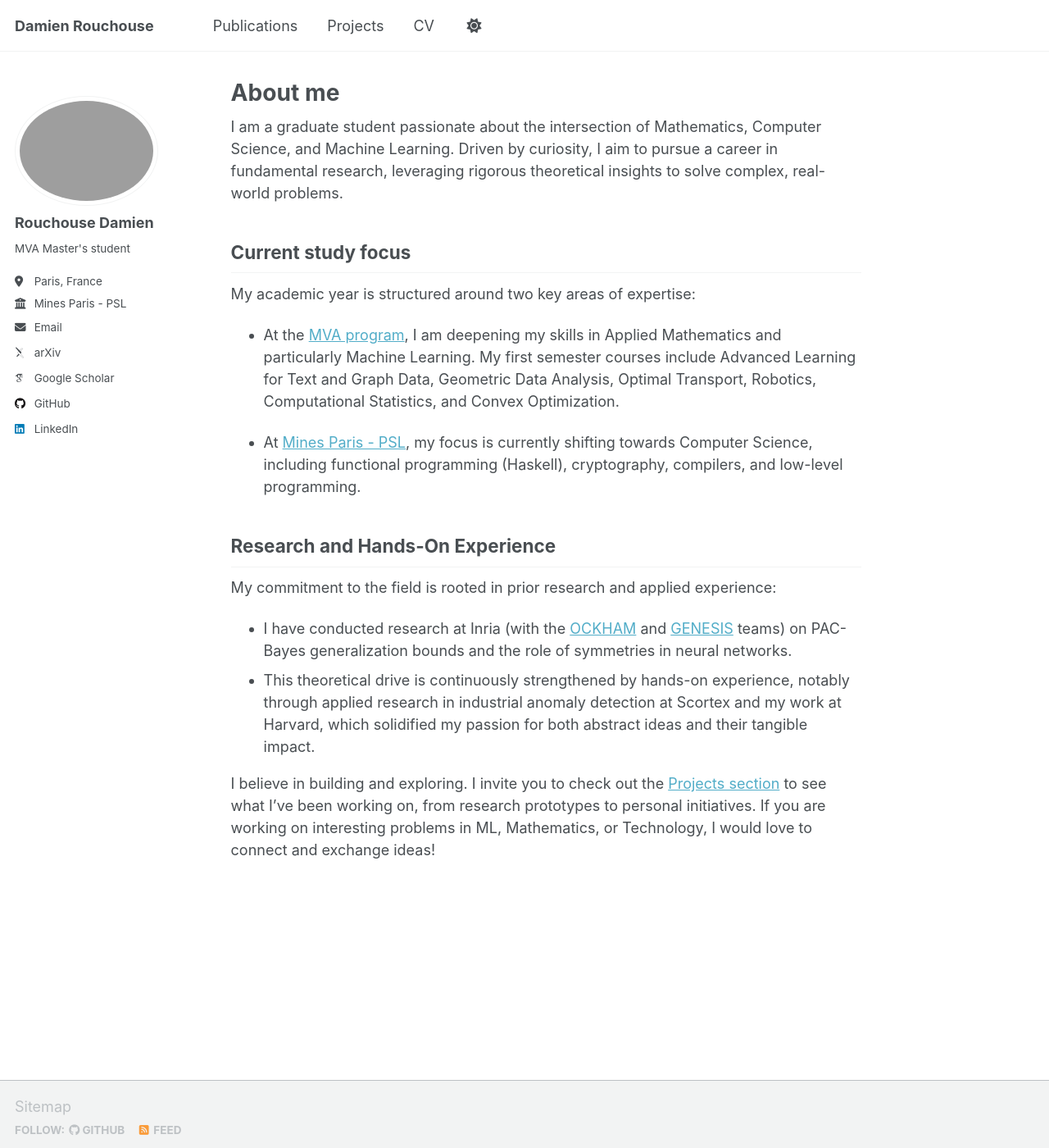
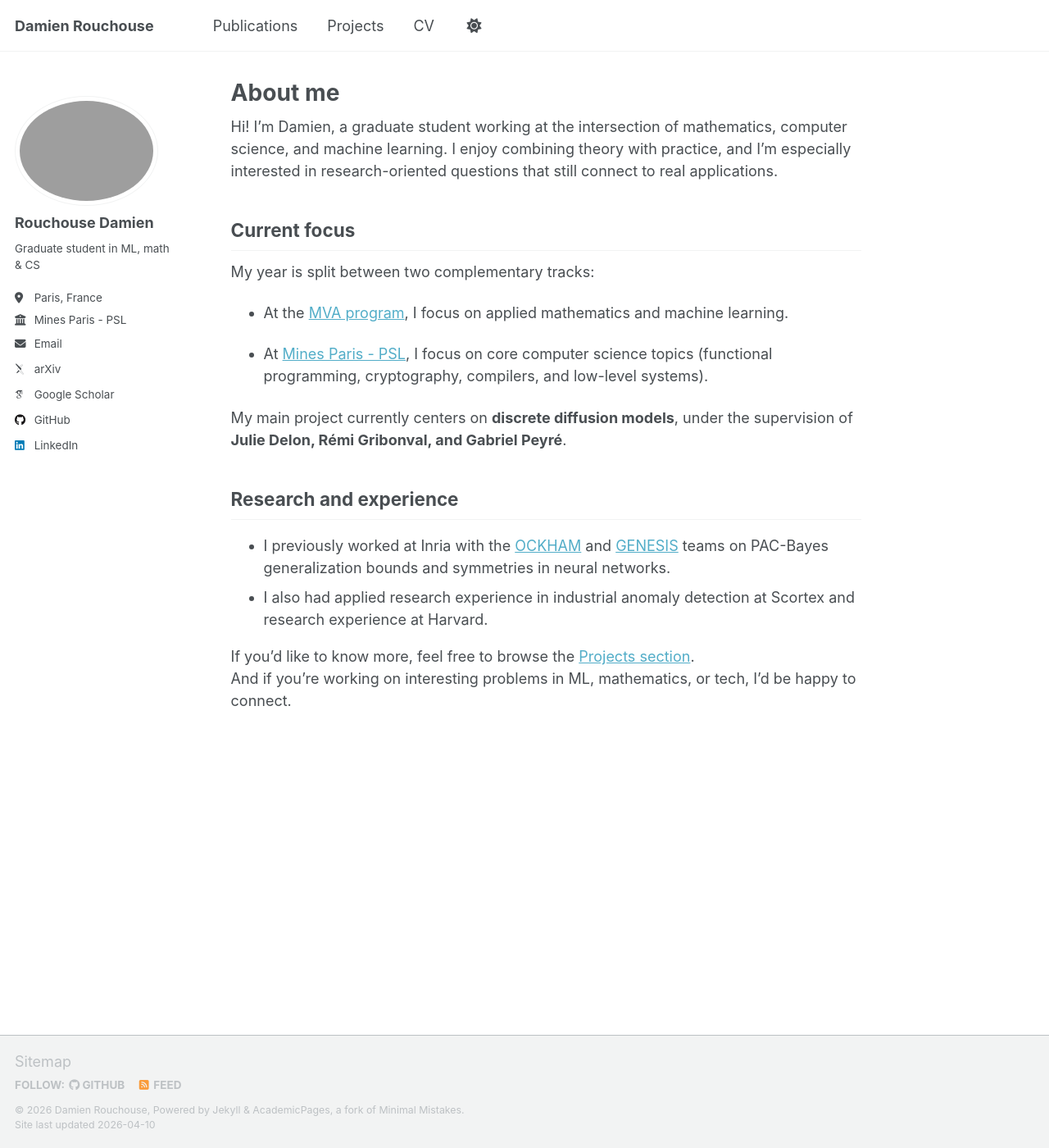
Before and after one commit to Damidoum/Damidoum.github.io, a Jekyll site: the page built from _pages/about.md, in a window 1280 px wide and 1400 px high. Shown: the whole window at 82% size. Built offline with Jekyll 4.4.1, drawn with Linux system fonts in a browser that asks for light colours; some web fonts are replaced; a script that is not in the unit is left out.

Commit message:
Refine homepage tone and update current research focus

```diff
--- a/_config.yml
+++ b/_config.yml
@@ -26,7 +26,7 @@ author:
   avatar: "profile.png"
   name: "Rouchouse Damien"
   pronouns: # example: "she/her"
-  bio: "MVA Master's student"
+  bio: "Graduate student in ML, math & CS"
   location: "Paris, France"
   employer: "Mines Paris - PSL"
   uri: # URL
--- a/_pages/about.md
+++ b/_pages/about.md
@@ -7,24 +7,23 @@ redirect_from:
   - /about.html
 ---
 
-I am a graduate student passionate about the intersection of Mathematics, Computer Science, and Machine Learning. Driven by curiosity, I aim to pursue a career in fundamental
-research, leveraging rigorous theoretical insights to solve complex, real-world problems.
+Hi! I'm Damien, a graduate student working at the intersection of mathematics, computer science, and machine learning.
+I enjoy combining theory with practice, and I'm especially interested in research-oriented questions that still connect to real applications.
 
-## Current study focus
+## Current focus
 
-My academic year is structured around two key areas of expertise:
+My year is split between two complementary tracks:
 
-- At the [MVA program](https://www.master-mva.com), I am deepening my skills in Applied Mathematics and particularly Machine Learning. My first semester courses include
-  Advanced Learning for Text and Graph Data, Geometric Data Analysis, Optimal Transport, Robotics, Computational Statistics, and Convex Optimization.
+- At the [MVA program](https://www.master-mva.com), I focus on applied mathematics and machine learning.
 
-- At [Mines Paris - PSL](https://www.minesparis.psl.eu), my focus is currently shifting towards Computer Science, including functional
-programming (Haskell), cryptography, compilers, and low-level programming.
+- At [Mines Paris - PSL](https://www.minesparis.psl.eu), I focus on core computer science topics (functional programming, cryptography, compilers, and low-level systems).
 
-## Research and Hands-On Experience
+My main project currently centers on **discrete diffusion models**, under the supervision of **Julie Delon, Rémi Gribonval, and Gabriel Peyré**.
 
-My commitment to the field is rooted in prior research and applied experience:
+## Research and experience
 
-- I have conducted research at Inria (with the [OCKHAM](https://team.inria.fr/ockham/fr/) and [GENESIS](https://bguedj.github.io) teams) on PAC-Bayes generalization bounds and the role of symmetries in neural networks.
-- This theoretical drive is continuously strengthened by hands-on experience, notably through applied research in industrial anomaly detection at Scortex and my work at Harvard, which solidified my passion for both abstract ideas and their tangible impact.
+- I previously worked at Inria with the [OCKHAM](https://team.inria.fr/ockham/fr/) and [GENESIS](https://bguedj.github.io) teams on PAC-Bayes generalization bounds and symmetries in neural networks.
+- I also had applied research experience in industrial anomaly detection at Scortex and research experience at Harvard.
 
-I believe in building and exploring. I invite you to check out the [Projects section](/projects) to see what I've been working on, from research prototypes to personal initiatives. If you are working on interesting problems in ML, Mathematics, or Technology, I would love to connect and exchange ideas!
+If you'd like to know more, feel free to browse the [Projects section](/projects).
+And if you're working on interesting problems in ML, mathematics, or tech, I'd be happy to connect.
```
